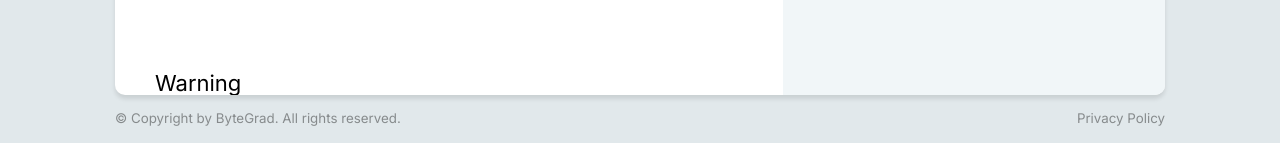
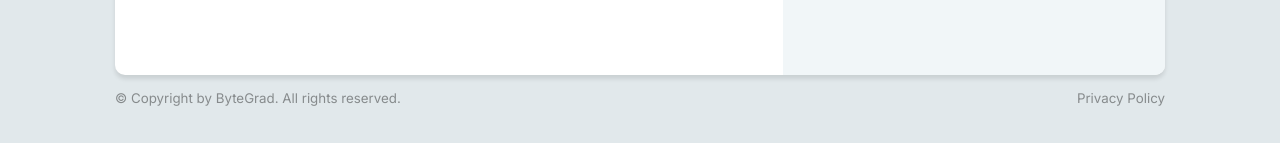
Before and after one commit to jech1/wordpressproj, a React (Vite) app: page / in a window 1280 px wide. Shown: the part 654-797 px from the top of the page. Built offline with nearby package versions, Linux system fonts and the light colour scheme.

Commit message:
added conditionals for alert text to show

```diff
--- a/index.html
+++ b/index.html
@@ -5,8 +5,6 @@
     <link rel="icon" type="image/svg+xml" href="/vite.svg" />
     <meta name="viewport" content="width=device-width, initial-scale=1.0" />
     <title>Word Analytics</title>
-    >
-
     <link
       href="https://fonts.googleapis.com/css2?family=Inter:wght@200;300;400;500;600;700;800&display=swap"
       rel="stylesheet"
--- a/src/TextArea.jsx
+++ b/src/TextArea.jsx
@@ -4,6 +4,9 @@ import Warning from "./Warning";
 export default function TextArea() {
   // text is the state variable, what it begins with
   const [text, setText] = useState("");
+  const [showWarning, setshowWarning] = useState(false);
+  const [warningText, setWarningText] = useState("");
+
   // we are making this into a controlled component
   const handleChange = (e) => {
     // we are updating the state of the text, with value of text area
@@ -11,11 +14,17 @@ export default function TextArea() {
     console.log("onChange event fired");
     console.log(e.target.value);
     let newText = e.target.value;
+
     // in order to prevent script tags from being entered
     if (newText.includes("<script>")) {
-      alert("You cannot use script tags");
+      setWarningText("No <script> tags allowed");
+      setshowWarning(true);
       //this replaces the script tag with an empty string
       newText = newText.replace("<script>", "");
+    } else if (newText.includes("@")) {
+      setWarningText("No @ symbols allowed");
+      setshowWarning(true);
+      newText = newText.replace("@", "");
     }
     setText(newText);
   };
@@ -31,7 +40,7 @@ export default function TextArea() {
         placeholder="Enter your text here"
         spellCheck="false"
       />
-      <Warning />
+      {showWarning ? <Warning warningText={warningText} /> : null}
     </div>
   );
 }
--- a/src/Warning.jsx
+++ b/src/Warning.jsx
@@ -1,3 +1,3 @@
-export default function Warning() {
-  return <p>Warning</p>;
+export default function Warning({ warningText }) {
+  return <p className="warning">{warningText}</p>;
 }
```
